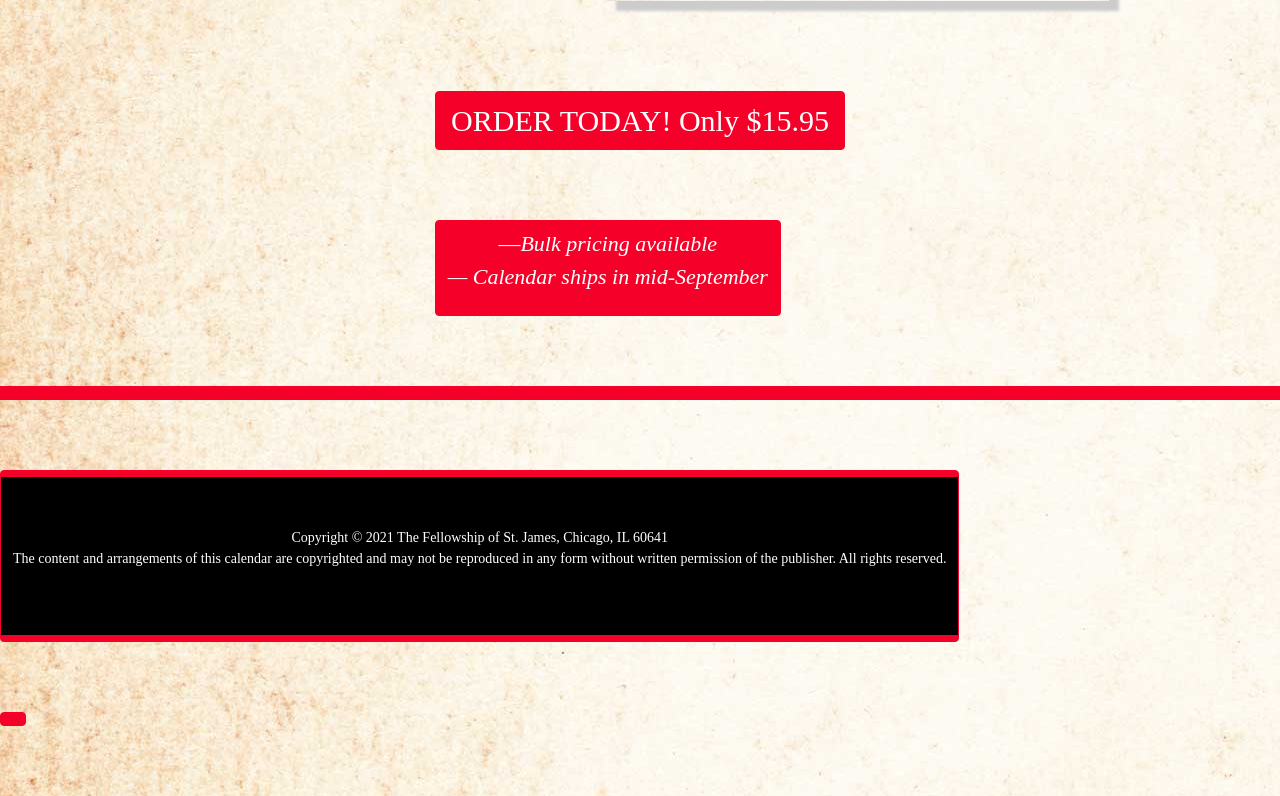
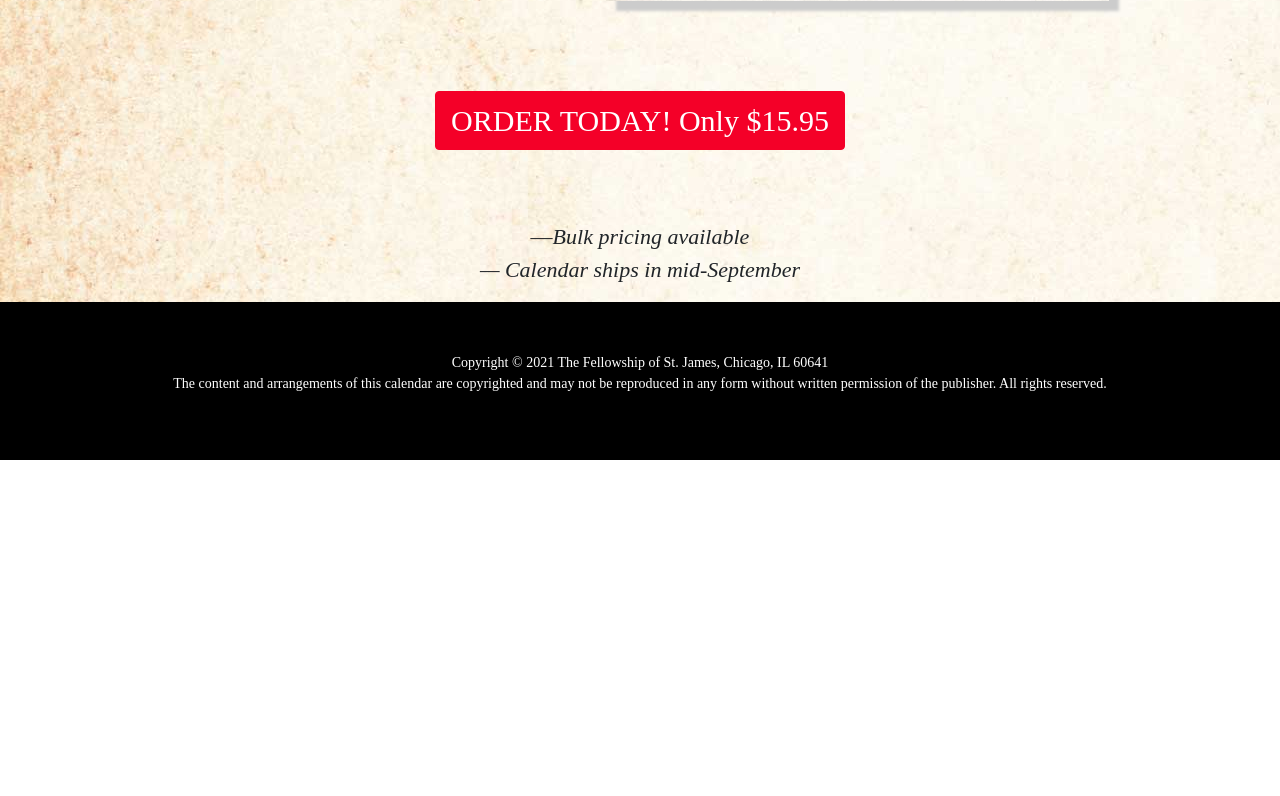
Before and after one commit to githubbjar/calendar, a PHP site: page / in a window 1280 px wide. Shown: the part 3769-4565 px from the top of the page. After the commit the page ends 4229 px from the top, so only its background shows below. Run offline with PHP 8.4, Linux system fonts and the light colour scheme.

Commit message:
close a tag

```diff
--- a/index.php
+++ b/index.php
@@ -121,7 +121,7 @@
 		<div class="col-sm-4"></div>
 		<div class="col-sm-4">
 			<div class="d-grid gap-2">
-				<a class="btn btn-primary" href="https://shop.fsj.org/Anno-Domini-2022-The-St-James-Calendar-of-the-Christian-Year_p_257.html" role="button">ORDER TODAY! Only $15.95
+				<a class="btn btn-primary" href="https://shop.fsj.org/Anno-Domini-2022-The-St-James-Calendar-of-the-Christian-Year_p_257.html" role="button">ORDER TODAY! Only $15.95</a>
 			</div>
 			<p class="info">&#8212;<em>Bulk pricing available <br />&#8212; Calendar ships in mid-September</em></p>
 		</div>
```
